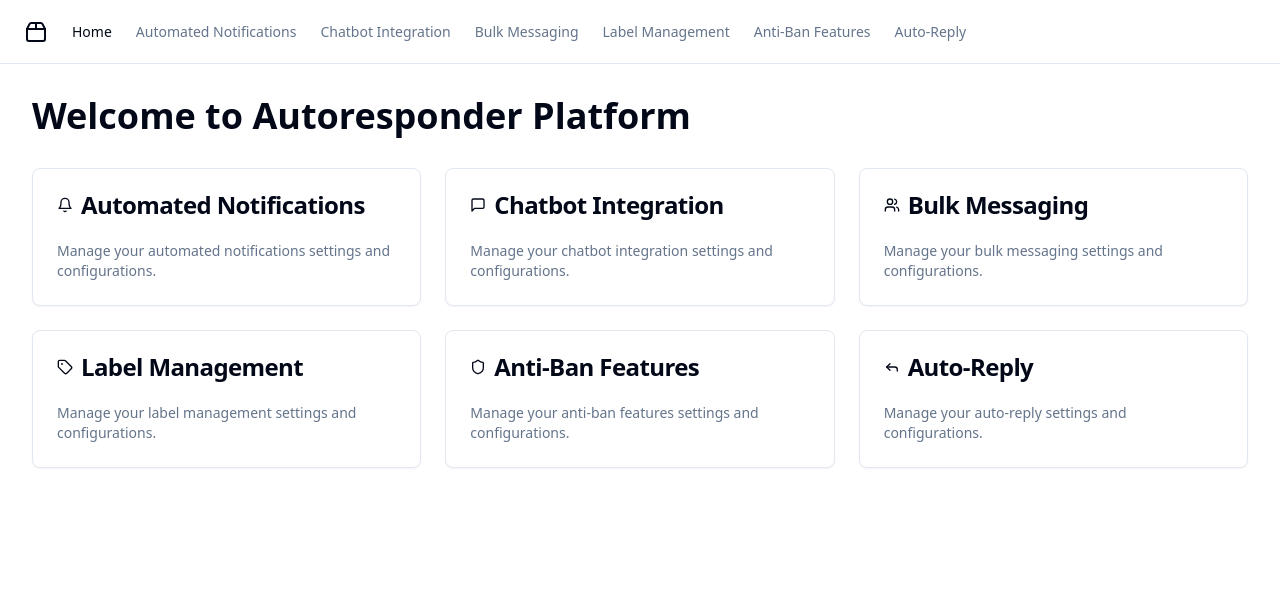
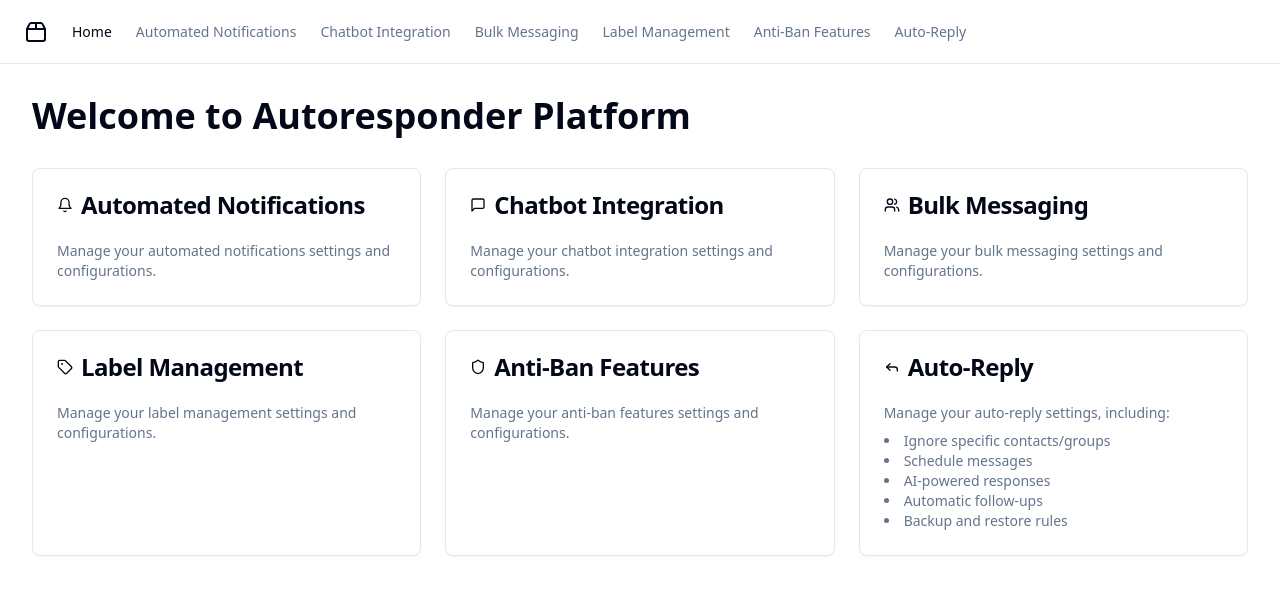
Before and after one commit to GPT-Engineer-App/autoresponder-magnum, a React (Vite) app: page / in a window 1280 px wide. Shown: the top 594 px of the page. Built offline with nearby package versions, Linux system fonts and the light colour scheme.

Commit message:
Update Index page to reflect new Auto-Reply features

```diff
--- a/src/pages/Index.jsx
+++ b/src/pages/Index.jsx
@@ -18,7 +18,22 @@ const Index = () => {
               </CardTitle>
             </CardHeader>
             <CardContent>
-              <CardDescription>Manage your {item.title.toLowerCase()} settings and configurations.</CardDescription>
+              <CardDescription>
+                {item.title === "Auto-Reply" ? (
+                  <>
+                    Manage your auto-reply settings, including:
+                    <ul className="list-disc list-inside mt-2">
+                      <li>Ignore specific contacts/groups</li>
+                      <li>Schedule messages</li>
+                      <li>AI-powered responses</li>
+                      <li>Automatic follow-ups</li>
+                      <li>Backup and restore rules</li>
+                    </ul>
+                  </>
+                ) : (
+                  `Manage your ${item.title.toLowerCase()} settings and configurations.`
+                )}
+              </CardDescription>
             </CardContent>
           </Card>
         ))}
```
